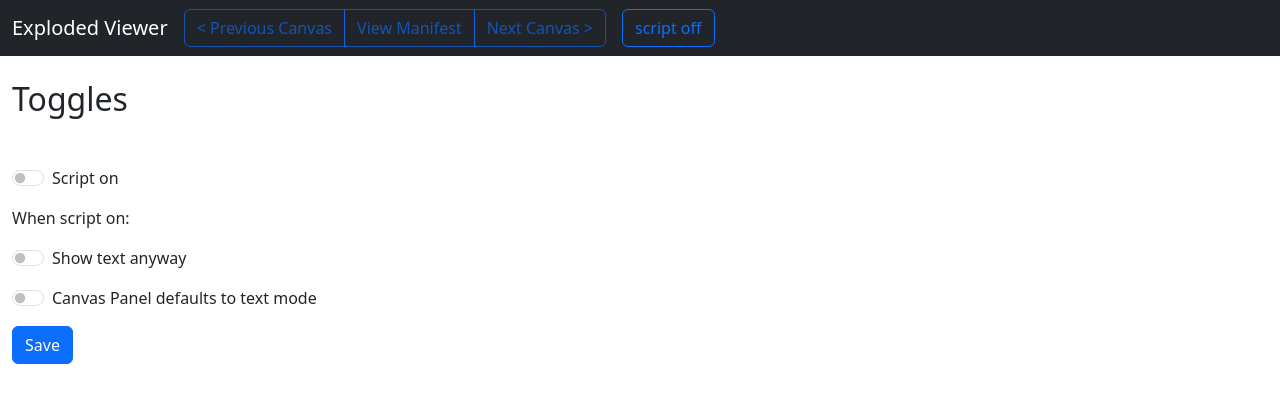
After one commit to digirati-co-uk/st-louis-fed-exploded-viewer, a Flask app: page /toggles in a window 1280 px wide. The commit adds this page. Shown: the top 403 px of the page. Run offline with Flask 2, Linux system fonts and the light colour scheme; some libraries are stand-ins or nearby versions.

Commit message:
toggles for script

```diff
--- a/app.py
+++ b/app.py
@@ -1,4 +1,6 @@
-from flask import Flask, render_template, request, url_for
+import json
+
+from flask import Flask, render_template, request, url_for, make_response, jsonify
 from flask_caching import Cache
 import requests
 
@@ -21,6 +23,10 @@ RAW = 'exploded'
 app = Flask(__name__)
 app.config.from_mapping(config)
 cache = Cache(app)
+
+@app.route('/cptest')
+def cp_test():
+    return render_template('cp-test.html')
 
 
 @app.route('/iiif/<source>/<identifier>')
@@ -71,16 +77,16 @@ def iiif_canvas(source, path):
     if canvas is None:
         canvas = next((c for c in manifest["items"] if c["id"] == full_canvas_id), None)
 
-    return render_template('canvas.html', model=get_page_model(source, manifest, canvas))
+    return render_template('canvas.html', model=get_page_model(source, manifest, canvas), helpers=get_helpers())
 
 
 @app.route('/<source>/object/<path:path>')
 def iiif_object(source, path):
     json = load_iiif(source, path)
     if json["type"] == "Collection":
-        return render_template('collection.html', source=source, collection=json)
+        return render_template('collection.html', source=source, collection=json, helpers=get_helpers())
     else:
-        return render_template('manifest.html', model=get_page_model(source, json))
+        return render_template('manifest.html', model=get_page_model(source, json), helpers=get_helpers())
 
 
 def get_canvas_id(source, manifest_fragment, canvas_fragment):
@@ -154,6 +160,29 @@ def get_text_lines(canvas):
     return None
 
 
+# Expose utilities to template
+def get_helpers():
+    return {
+        "canvas_url": canvas_url,
+        "manifest_url": manifest_url,
+        "single_string": get_single_string,
+        "strings": get_strings,
+        "get_thumbnail": get_thumbnail,
+        "get_static_image": get_static_image,
+        "trim_model": trim_model
+    }
+
+
+def trim_model(model):
+    # remove the manifest from the model and replace with its id
+    # if the JS client wants the manifest it can ask for it
+    trimmed = model.copy()
+    if "manifest" in trimmed:
+        trimmed["manifest_id"] = model["manifest"]["id"]
+        del trimmed["manifest"]
+    return trimmed
+
+
 def get_page_model(source, manifest, canvas=None):
     page_model = {
         "source": source,
@@ -164,14 +193,7 @@ def get_page_model(source, manifest, canvas=None):
         "prev_canvas": None,
         "next_canvas": None,
         "canvas_index": -1,
-        "text_lines": get_text_lines(canvas),
-        # helpers:
-        "canvas_url": canvas_url,
-        "manifest_url": manifest_url,
-        "single_string": get_single_string,
-        "strings": get_strings,
-        "get_thumbnail": get_thumbnail,
-        "get_static_image": get_static_image
+        "text_lines": get_text_lines(canvas)
     }
     if canvas is not None:
         for idx, cvs in enumerate(manifest["items"]):
@@ -183,7 +205,7 @@ def get_page_model(source, manifest, canvas=None):
                     page_model["next_canvas"] = manifest["items"][idx + 1]
                 break
 
-    return page_model
+    return get_model() | page_model
 
 
 def no_protocol(old_url):
@@ -192,9 +214,18 @@ def no_protocol(old_url):
     return new_url
 
 
+def get_model():
+    return {
+        "script_on": bool(request.cookies.get("script_on", False)),
+        "show_text": bool(request.cookies.get("show_text", False)),
+        "default_cp_text": bool(request.cookies.get("default_cp_text", False))
+    }
+
+
 @app.route('/')
 def index():
-    model = []
+    model = get_model()
+    model["manifests"] = []
     for manifest in samples.SAMPLES["items"]:
         id = manifest["id"]
         model_manifest = {
@@ -209,9 +240,9 @@ def index():
         else:
             model_manifest["internal"] = model_manifest["raw"]
 
-        model.append(model_manifest)
+        model["manifests"].append(model_manifest)
 
-    return render_template('index.html', label='The Exploded Viewer', model=model)
+    return render_template('index.html', label='The Exploded Viewer', model=model, helpers=get_helpers())
 
 
 def get_single_string(iiif, prop_name, fallback=None, lang=config["DEFAULT_LANGUAGE"]):
@@ -297,5 +328,40 @@ def get_image_service(image):
     return None
 
 
+@app.route("/toggles", methods=['POST', 'GET'])
+def toggles():
+    if request.method == 'POST':
+        script_on = bool(request.form.get('script_on', False))
+        show_text = bool(request.form.get('show_text', False))
+        default_cp_text = bool(request.form.get('default_cp_text', False))
+    else:
+        script_on = bool(request.cookies.get("script_on"))
+        show_text = bool(request.cookies.get("show_text"))
+        default_cp_text = bool(request.cookies.get("default_cp_text"))
+
+    model = get_model()
+    model["script_on"] = script_on
+    model["show_text"] = show_text
+    model["default_cp_text"] = default_cp_text
+
+    resp = make_response(render_template("toggles.html", model=model))
+
+    if request.method == 'POST':
+        if script_on:
+            resp.set_cookie("script_on", str(script_on))
+        else:
+            resp.set_cookie("script_on", "False", expires=0)
+        if show_text:
+            resp.set_cookie("show_text", str(show_text))
+        else:
+            resp.set_cookie("show_text", "False", expires=0)
+        if default_cp_text:
+            resp.set_cookie("default_cp_text", str(default_cp_text))
+        else:
+            resp.set_cookie("default_cp_text", "False", expires=0)
+
+    return resp
+
+
 if __name__ == '__main__':
     app.run()
--- a/templates/index.html
+++ b/templates/index.html
@@ -5,7 +5,7 @@
 {% block content %}
 <h2>Some Manifests</h2>
     <ul>
-        {% for manifest in model %}
+        {% for manifest in model.manifests %}
             <li>
                 <a href="{{ manifest.original }}">source</a> |
                 <a href="{{ manifest.raw }}">raw url</a> |
--- a/templates/layout.html
+++ b/templates/layout.html
@@ -25,7 +25,34 @@
         .text-lines-container span{
             display: block;
         }
+
+        {% if model.script_on %}
+        canvas-panel {
+          display: flex;
+          flex-direction: column;
+          flex: 1;
+          min-width: 0; /* Required for downsizing */
+
+          --atlas-container-flex: 1 1 0px;
+          --atlas-background: #9b6631;
+        }
+
+        .resize {
+          resize: both;
+          overflow: auto;
+          padding: 30px;
+          margin: 30px;
+          min-width: 0;
+          width: 100%;
+          display: flex;
+        }
+        {% endif %}
+
     </style>
+    {% if model.script_on %}
+        <script src="https://cdn.jsdelivr.net/npm/@digirati/canvas-panel-web-components@latest"></script>
+        <script src="https://cdn.jsdelivr.net/npm/@iiif/vault-helpers@latest/dist/index.umd.js"></script>
+    {% endif %}
 </head>
 <body>
 
@@ -36,15 +63,23 @@
       <span class="navbar-toggler-icon"></span>
     </button>
     <div class="collapse navbar-collapse" id="navbarCollapse">
-        {{ macros.navigator(model) }}
+        {{ macros.navigator(model, helpers) }}
     </div>
   </div>
 </nav>
 
 <div id="content">{% block content %}{% endblock %}</div>
 
+<!-- We'll include the bootstrap script even for script off, it's cosmetic for the demo -->
 <script src="https://cdn.jsdelivr.net/npm/bootstrap@5.3.0-alpha1/dist/js/bootstrap.bundle.min.js"
     integrity="sha384-w76AqPfDkMBDXo30jS1Sgez6pr3x5MlQ1ZAGC+nuZB+EYdgRZgiwxhTBTkF7CXvN"
     crossorigin="anonymous"></script>
+
+{% if model.script_on %}
+    <script>
+        const model = {{ helpers.trim_model(model)|tojson(indent=4)}};
+    </script>
+    <script src="{{ url_for('static', filename='exploded.js') }}"></script>
+{% endif %}
 </body>
 </html>
--- a/templates/macros.html
+++ b/templates/macros.html
@@ -1,10 +1,10 @@
-{% macro thumbnails(model) -%}
+{% macro thumbnails(model, helpers) -%}
     {% for cvs in model.manifest["items"] %}
-        {% set thumb = model.get_thumbnail(cvs) %}
+        {% set thumb = helpers.get_thumbnail(cvs) %}
         {% set thumb_label_id = "thumbLabel" ~ loop.index %}
-        {% set canvas_label = model.single_string(cvs, "label", "Canvas " ~ loop.index) %}
+        {% set canvas_label = helpers.single_string(cvs, "label", "Canvas " ~ loop.index) %}
         <div class="thumbnail">
-            <a href="{{ model.canvas_url(model.source, model.manifest, cvs) }}"
+            <a href="{{ helpers.canvas_url(model.source, model.manifest, cvs) }}"
                 aria-labelledby="{{ thumb_label_id }}"
                 {% if loop.index0 == model.canvas_index %}
                     aria-current="page"
@@ -22,9 +22,10 @@
 {%- endmacro %}
 
 
-{% macro large_image(model, described_by_label) -%}
-    {% set image = model.get_static_image(model.canvas) %}
+{% macro large_image(model, helpers, described_by_label) -%}
+    {% set image = helpers.get_static_image(model.canvas) %}
     <img class="img-fluid"
+         id="canvasImage"
          src="{{ image.id }}"
          width="{{ image.width }}" height="{{ image.height }}"
          aria-describedby="{{ described_by_label }}"
@@ -41,12 +42,12 @@
 {%- endmacro %}
 
 
-{% macro metadata(model) -%}
+{% macro metadata(model, helpers) -%}
     <div class="metadata-container">
         {% if model.canvas.metadata %}
             <dl>
                 {% for pair in model.canvas.metadata %}
-                    {{ metadata_pair(model, pair) }}
+                    {{ metadata_pair(pair, helpers) }}
                 {% endfor %}
             </dl>
             <hr/>
@@ -54,16 +55,16 @@
         {% endif %}
         {% for pair in model.manifest.metadata %}
             <dl>
-                {{ metadata_pair(model, pair) }}
+                {{ metadata_pair(pair, helpers) }}
             </dl>
         {% endfor %}
     </div>
 {%- endmacro %}
 
 
-{% macro metadata_pair(model, pair) -%}
+{% macro metadata_pair(pair, helpers) -%}
     <dt>
-        {% for string_value in model.strings(pair, "label") %}
+        {% for string_value in helpers.strings(pair, "label") %}
             {{ string_value | safe }}
             {% if not loop.last %}
                <br/>
@@ -71,7 +72,7 @@
         {% endfor %}
     </dt>
     <dd>
-        {% for string_value in model.strings(pair, "value") %}
+        {% for string_value in helpers.strings(pair, "value") %}
             {{ string_value | safe }}
             {% if not loop.last %}
                <br/>
@@ -80,14 +81,14 @@
     </dd>
 {%- endmacro %}
 
-{% macro navigator(model) -%}
+{% macro navigator(model, helpers) -%}
 
     <div class="btn-group" role="group" aria-label="Canvas Navigation">
 
         <a aria-label="Previous canvas"
            {% if model.prev_canvas %}
                 class="btn btn-outline-primary"
-                href="{{ model.canvas_url(model.source, model.manifest, model.prev_canvas) }}"
+                href="{{ helpers.canvas_url(model.source, model.manifest, model.prev_canvas) }}"
            {% else %}
                 class="btn btn-outline-primary disabled"
                 aria-disabled="true"
@@ -98,7 +99,7 @@
         <a aria-label="View all Canvases"
            {% if model.manifest %}
                 class="btn btn-outline-primary"
-                href="{{ model.manifest_url(model.source, model.manifest) }}"
+                href="{{ helpers.manifest_url(model.source, model.manifest) }}"
            {% else %}
                 class="btn btn-outline-primary disabled"
                 aria-disabled="true"
@@ -109,10 +110,10 @@
         <a aria-label="Next canvas"
            {% if model.next_canvas %}
                 class="btn btn-outline-primary"
-                href="{{ model.canvas_url(model.source, model.manifest, model.next_canvas) }}"
+                href="{{ helpers.canvas_url(model.source, model.manifest, model.next_canvas) }}"
            {% elif model.manifest and not model.canvas %}
                 class="btn btn-outline-primary"
-                href="{{ model.canvas_url(model.source, model.manifest, model.manifest["items"][0]) }}"
+                href="{{ helpers.canvas_url(model.source, model.manifest, model.manifest["items"][0]) }}"
            {% else %}
                 class="btn btn-outline-primary disabled"
                 aria-disabled="true"
@@ -123,4 +124,14 @@
 
     </div>
 
+    <div class="btn-group ms-3" role="group" aria-label="Toggles">
+        <a aria-label="Toggles" class="btn btn-outline-primary" href="/toggles">
+            {% if model.script_on %}
+                script on
+            {% else %}
+                script off
+            {%  endif %}
+        </a>
+    </div>
+
 {%- endmacro %}
--- a/templates/manifest.html
+++ b/templates/manifest.html
@@ -12,11 +12,11 @@
       <div class="row">
         <div class="col-sm-8">
             <div class="thumbnail-container">
-                {{ macros.thumbnails(model) }}
+                {{ macros.thumbnails(model, helpers) }}
             </div>
         </div>
         <div class="col-sm-4">
-            {{ macros.metadata(model) }}
+            {{ macros.metadata(model, helpers) }}
         </div>
       </div>
     </div>
--- /dev/null
+++ b/templates/toggles.html
@@ -0,0 +1,37 @@
+{% extends "layout.html" %}
+{% block title %}Toggles{% endblock %}
+
+
+{% block content %}
+    <div class="container-fluid">
+        <div class="row">
+            <div class="col">
+
+            <h2 class="mb-5">Toggles</h2>
+
+            <form method="post">
+
+                <div class="mb-3 form-check form-switch">
+                  <input class="form-check-input" type="checkbox" id="scriptOn" name="script_on" {% if model.script_on %} checked {% endif %}>
+                  <label class="form-check-label" for="scriptOn">Script on</label>
+                </div>
+
+                <p>When script on:</p>
+
+                <div class="mb-3 form-check form-switch">
+                  <input class="form-check-input" type="checkbox" id="showText" name="show_text" {% if model.show_text %} checked {% endif %}>
+                  <label class="form-check-label" for="showText">Show text anyway</label>
+                </div>
+
+                <div class="mb-3 form-check form-switch">
+                  <input class="form-check-input" type="checkbox" id="defaultCpText" name="default_cp_text" {% if model.default_cp_text %} checked {% endif %}>
+                  <label class="form-check-label" for="defaultCpText">Canvas Panel defaults to text mode</label>
+                </div>
+
+                <button type="submit" class="btn btn-primary">Save</button>
+            </form>
+
+            </div>
+        </div>
+    </div>
+{% endblock %}
```
Also changed, not shown: static/exploded.js (added, +31 -0 lines), templates/canvas.html (+18 -11 lines), templates/cp-test.html (added, +28 -0 lines).
